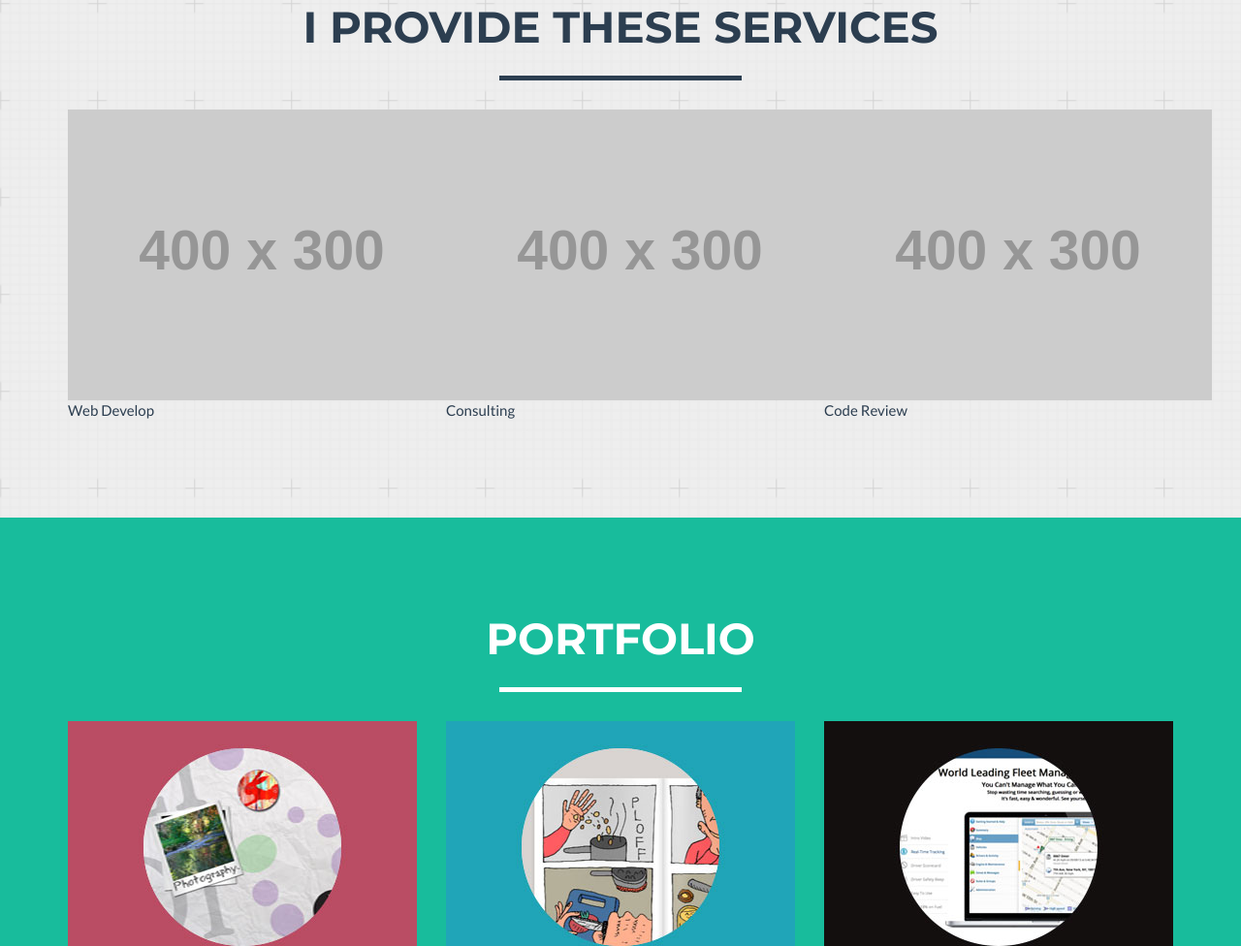
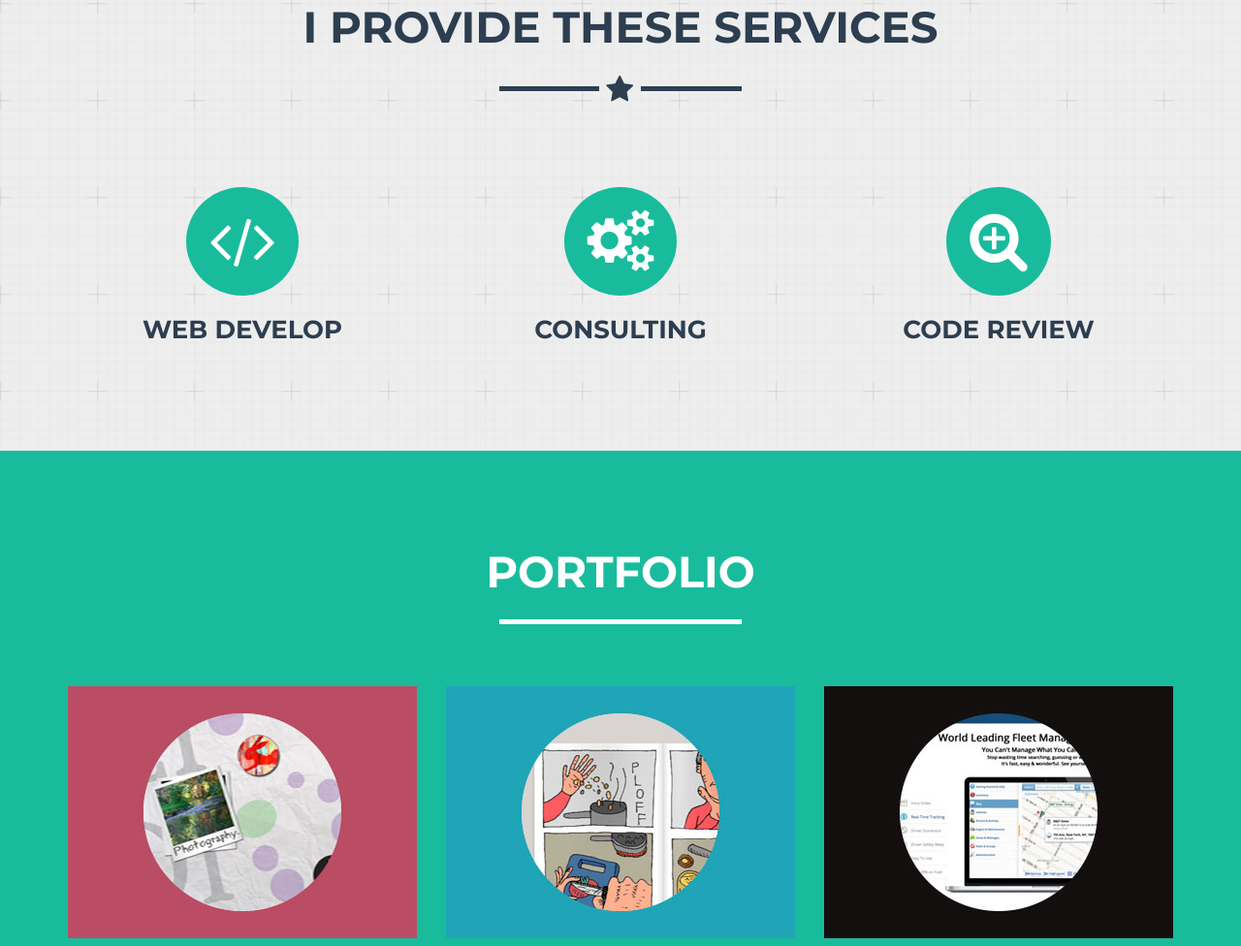
Before and after one commit to wenjiehu/wenjiehu.com, a website: page app/index.html in a window 1280 px wide. Shown: the part 872-1848 px from the top of the page at 97% size. Drawn offline with nearby package versions, Linux system fonts and the light colour scheme; placeholder pictures from the web are drawn by us.

Commit message:
adjust the space in each section; fix an error that dividers have white background

```diff
--- a/app/index.html
+++ b/app/index.html
@@ -98,20 +98,20 @@
       <div class="row">
         <div class="col-lg-4">
           <figure>
-            <img src="http://placehold.it/400x300" alt="">
-            <figcaption>Web Develop</figcaption>
+            <i class="fa fa-code"></i>
+            <figcaption><h3>Web Develop</h3></figcaption>
           </figure>
         </div>
         <div class="col-lg-4">
           <figure>
-            <img src="http://placehold.it/400x300" alt="">
-            <figcaption>Consulting</figcaption>
+            <i class="fa fa-gears"></i>
+            <figcaption><h3>Consulting</h3></figcaption>
           </figure>
         </div>
         <div class="col-lg-4">
           <figure>
-            <img src="http://placehold.it/400x300" alt="">
-            <figcaption>Code Review</figcaption>
+            <i class="fa fa-search-plus"></i>
+            <figcaption><h3>Code Review</h3></figcaption>
           </figure>
         </div>
       </div>
--- a/app/less/styles.less
+++ b/app/less/styles.less
@@ -1,50 +1,42 @@
 @import "variables.less";
 @import "mixins.less";
-
 body {
   overflow-x: hidden;
 }
-
 p {
   font-size: 20px;
 }
-
 p.small {
   font-size: 16px;
 }
-
-a,
-a:hover,
-a:focus,
-a:active,
-a.active {
+a, a:hover, a:focus, a:active, a.active {
   color: @brand-success;
   outline: none;
 }
-
-a:hover,
-a:active {
+a:hover, a:active {
   text-decoration: none;
 }
-
 h1, h2, h3, h4, h5, h6 {
   font-family: "Montserrat", "Helvetica Neue", Helvetica, Arial, sans-serif;
   text-transform: uppercase;
   font-weight: 700;
 }
-
-hr.star-light,
+hr.star-light, hr.star-primary {
+  border: none;
+  margin: 0 auto;
+  max-width: 250px;
+}
 hr.star-primary {
+  background: url(images/divider.png) no-repeat 50% 25px;
+  height: 60px;
+}
+hr.star-light {
   padding: 0;
-    border: none;
   border-top: solid 5px;
   text-align: center;
-    max-width: 250px;
   margin: 25px auto 30px;
 }
-
-hr.star-light:after,
-hr.star-primary:after {
+hr.star-light:after {
   content: "\f005";
   font-family: FontAwesome;
   display: inline-block;
@@ -53,35 +45,28 @@ hr.star-primary:after {
   font-size: 2em;
   padding: 0 0.25em;
 }
-
 hr.star-light {
   border-color: white;
 }
-
 hr.star-light:after {
   background-color: @brand-success;
   color: white;
 }
-
 hr.star-primary {
   border-color: @brand-primary;
 }
-
 hr.star-primary:after {
   background-color: white;
   color: @brand-primary;
 }
-
 blockquote {
   font-size: 20px;
   margin-bottom: 0;
   border-left-color: @brand-success;
 }
-
 .img-centered {
   margin: 0 auto;
 }
-
 header {
   text-align: center;
   background: @brand-success;
@@ -108,7 +93,6 @@ header {
     }
   }
 }
-
 @media(min-width:768px) {
   header {
     .container {
@@ -125,7 +109,6 @@ header {
     }
   }
 }
-
 @media(min-width:768px) {
   .navbar-fixed-top {
     padding: 25px 0;
@@ -146,7 +129,6 @@ header {
     }
   }
 }
-
 .navbar {
   font-family: "Montserrat", "Helvetica Neue", Helvetica, Arial, sans-serif;
   text-transform: uppercase;
@@ -163,12 +145,9 @@ header {
     }
   }
 }
-
-.navbar-default,
-.navbar-inverse {
+.navbar-default, .navbar-inverse {
   border: none;
 }
-
 section {
   padding: 100px 0;
   h2 {
@@ -176,12 +155,10 @@ section {
     font-size: 3em;
   }
 }
-
 section.success {
   background: @brand-success;
   color: white;
 }
-
 @media(max-width:767px) {
   section {
     padding: 75px 0;
@@ -190,21 +167,43 @@ section.success {
     padding-top: 75px;
   }
 }
+/* Service section */
 
-/* Service */
 #service {
   background: url(images/bg.png);
+  hr {
+    margin-bottom: 80px;
+  }
+  figure {
+    text-align: center;
+    i.fa {
+      font-size: 64px;
+      border-radius: 50%;
+      padding: 24px;
+      background: @brand-success;
+      &:before {
+        color: #fff;
+      }
+    }
+  }
+}
+/* portfolio section */
+
+#portfolio {
+  hr {
+    margin-bottom: 64px;
   }
 
-#portfolio {
   .portfolio-item {
     margin: 0 0 15px;
     right: 0;
+
     .portfolio-link {
       display: block;
       position: relative;
       max-width: 400px;
       margin: 0 auto;
+
       .caption {
         background: fade(@brand-primary, 90%);
         position: absolute;
@@ -214,9 +213,11 @@ section.success {
         transition: all ease 0.5s;
         -webkit-transition: all ease 0.5s;
         -moz-transition: all ease 0.5s;
+
         &:hover {
           opacity: 1;
         }
+
         .caption-content {
           position: absolute;
           width: 100%;
@@ -229,8 +230,7 @@ section.success {
           i {
             margin-top: -12px;
           }
-                    h3,
-                    h4 {
+          h3, h4 {
             margin: 0;
           }
         }
@@ -241,7 +241,6 @@ section.success {
     z-index: 2;
   }
 }
-
 @media(min-width:767px) {
   #portfolio {
     .portfolio-item {
@@ -249,12 +248,14 @@ section.success {
     }
   }
 }
+/* Testimonial */
 
-/* Testimonial */
 #testimonial {
   background: url(images/bg.png);
+  hr {
+    margin-bottom: 60px;
   }
-
+}
 .btn-outline {
   color: white;
   font-size: 20px;
@@ -262,28 +263,28 @@ section.success {
   background: transparent;
   transition: all 0.3s ease-in-out;
   margin-top: 7px;
-	&:hover,
-	&:focus,
-	&:active,
-	&.active {
+
+  &:hover, &:focus, &:active, &.active {
     color: @brand-success;
     background: white;
     border: solid 2px white;
   }
 }
-
 footer {
   color: white;
   h3 {
     margin-bottom: 30px;
   }
+
   .footer-above {
     padding-top: 50px;
     background-color: @brand-primary;
   }
+
   .footer-col {
     margin-bottom: 50px;
   }
+
   .footer-below {
     text-align: center;
     padding: 25px 0;
@@ -300,6 +301,7 @@ footer {
   section {
     padding: 0;
   }
+
   .around-the-web {
     margin-bottom: 60px;
   }
@@ -316,9 +318,7 @@ footer {
   line-height: 45px;
 }
 
-.btn:focus,
-.btn:active,
-.btn.active {
+.btn:focus, .btn:active, .btn.active {
   outline: none;
 }
 
@@ -329,12 +329,14 @@ footer {
   width: 50px;
   height: 50px;
   z-index: 1049;
+
   .btn {
     font-size: 20px;
     width: 50px;
     height: 50px;
     border-radius: 100%;
     line-height: 28px;
+
     &:focus {
       outline: none;
     }
```
Also changed, not shown: app/css/images/divider.png (added), app/css/styles.css, 1 other file. Lines whose indentation alone changed are shown as unchanged.
